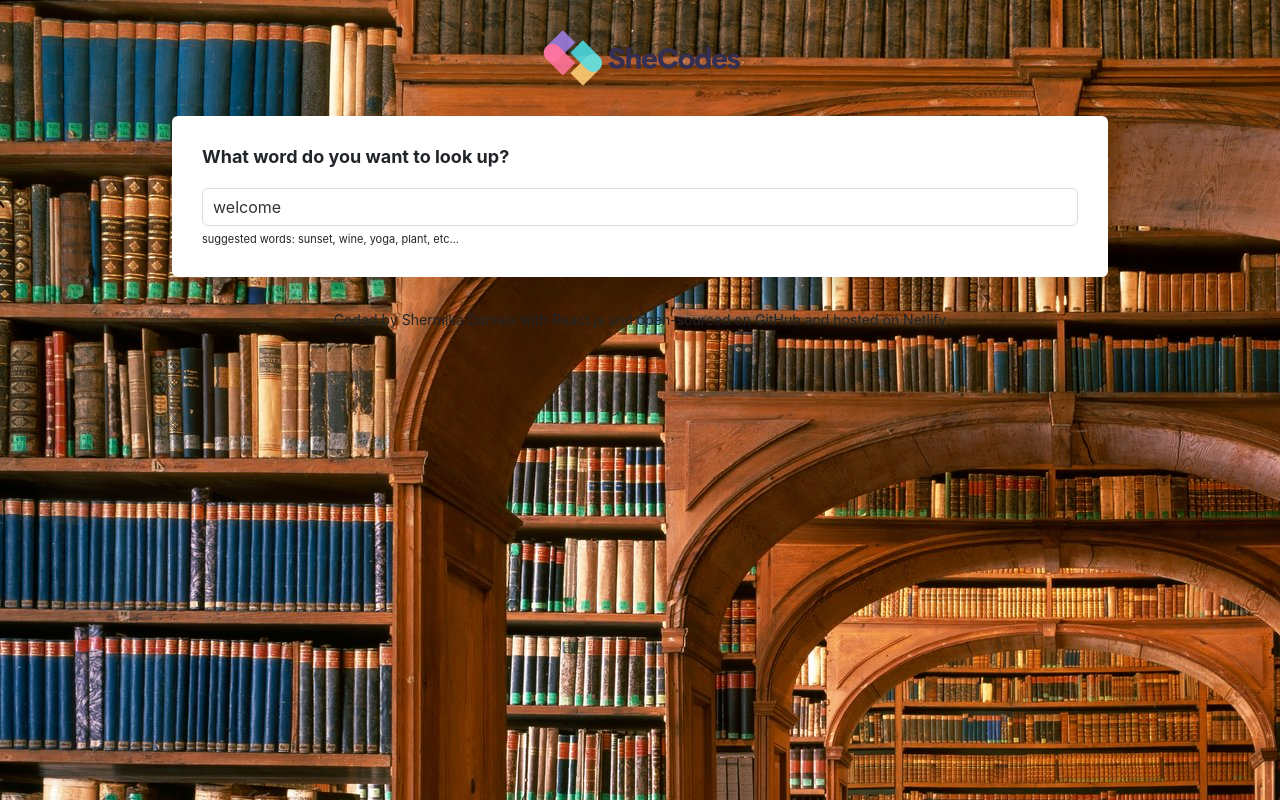
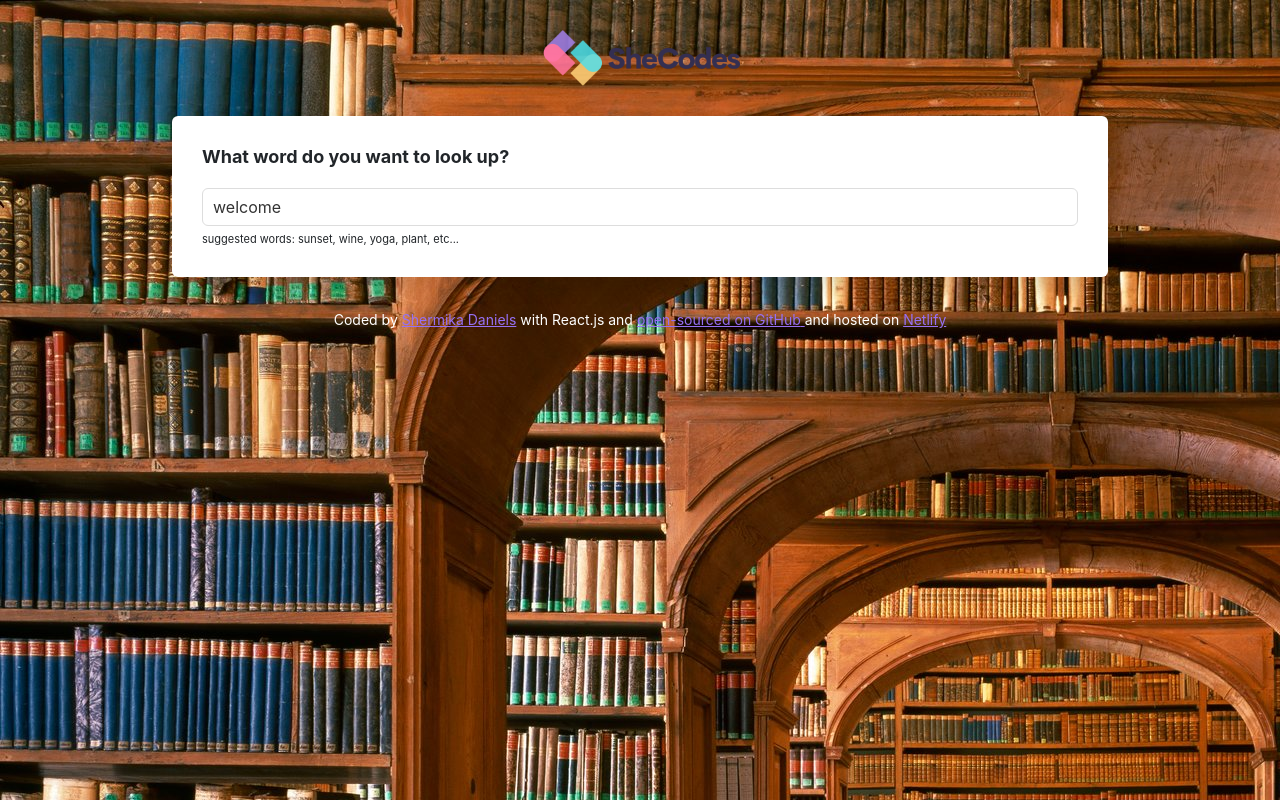
Before and after one commit to ShermikaDaniels/react-dictionary-project, a React (Create React App) app: page / in a window 1280 px wide. Built offline with nearby package versions, Linux system fonts and the light colour scheme; no server answers.

Commit message:
Added CSS styling

```diff
--- a/src/App.css
+++ b/src/App.css
@@ -3,6 +3,15 @@ body {
 }
 
 a {
+  color: #9670f4;
+}
+
+footer {
+  color: white;
+}
+
+footer:hover {
+  background-color: white;
   color: #9670f4;
 }
 
--- a/src/App.js
+++ b/src/App.js
@@ -14,8 +14,16 @@ export default function App() {
         </main>
         <footer className="App-footer">
           <small>
-            Coded by Shermika Daniels with React.js and open-sourced on GitHub
-            and hosted on Netlify
+            Coded by{" "}
+            <a href="https://www.linkedin.com/in/shermika-daniels-70093b139">
+              Shermika Daniels
+            </a>{" "}
+            with React.js and{" "}
+            <a href="https://github.com/ShermikaDaniels/react-dictionary-project">
+              open-sourced on GitHub{" "}
+            </a>{" "}
+            and hosted on{" "}
+            <a href="https://zingy-sprinkles-c8286e.netlify.app/">Netlify</a>
           </small>
         </footer>
       </div>
```
